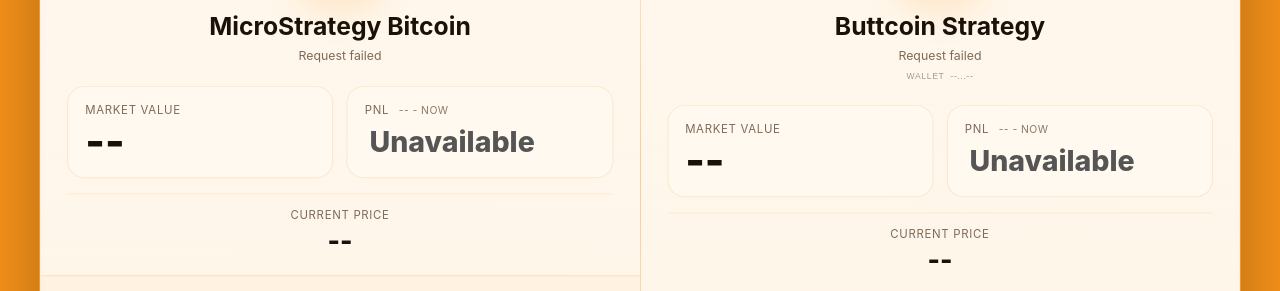
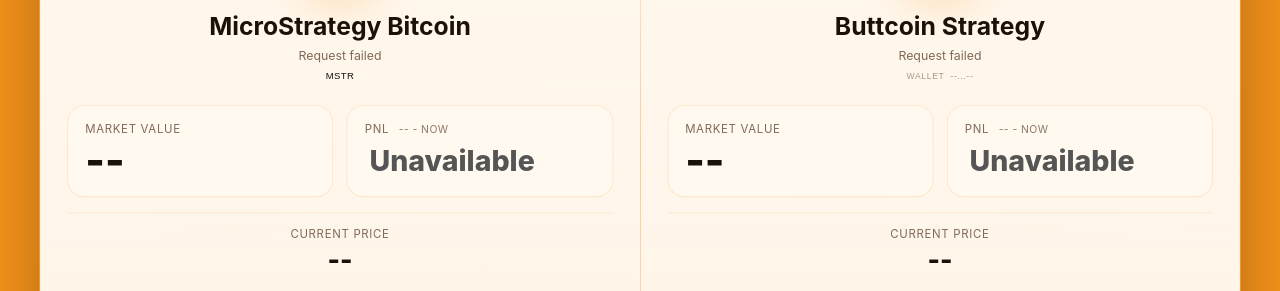
Before and after one commit to 0xNoSystem/buttcoin, a website: page strategy/index.html in a window 1280 px wide. Shown: the part 430-721 px from the top of the page. Drawn offline with Linux system fonts and the light colour scheme; no server answers.

Commit message:
add MSTR link

```diff
--- a/strategy/index.html
+++ b/strategy/index.html
@@ -454,6 +454,11 @@
         text-transform: uppercase;
       }
 
+        #mstr{
+            color: #111111;
+            text-decoration: none;
+        }
+
       @media (max-width: 1100px) {
         .split {
           grid-template-columns: 1fr;
@@ -528,6 +533,9 @@
                   <div>
                     <h2>MicroStrategy Bitcoin</h2>
                     <div class="asset-meta" id="btcMeta">Waiting...</div>
+                    <button class="asset-wallet" type="button" title="Copy wallet address">
+                       <a href="https://www.strategy.com/" target="_blank" id="mstr">MSTR</a>
+                     </button>
                   </div>
                 </div>
               </div>
```
